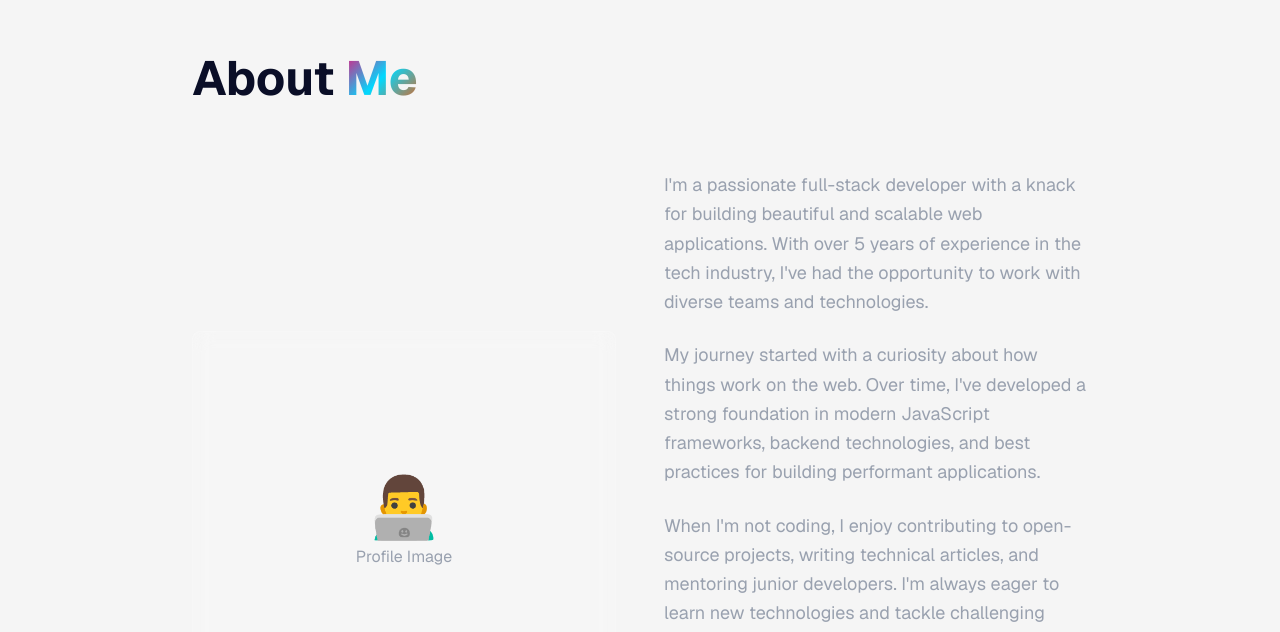
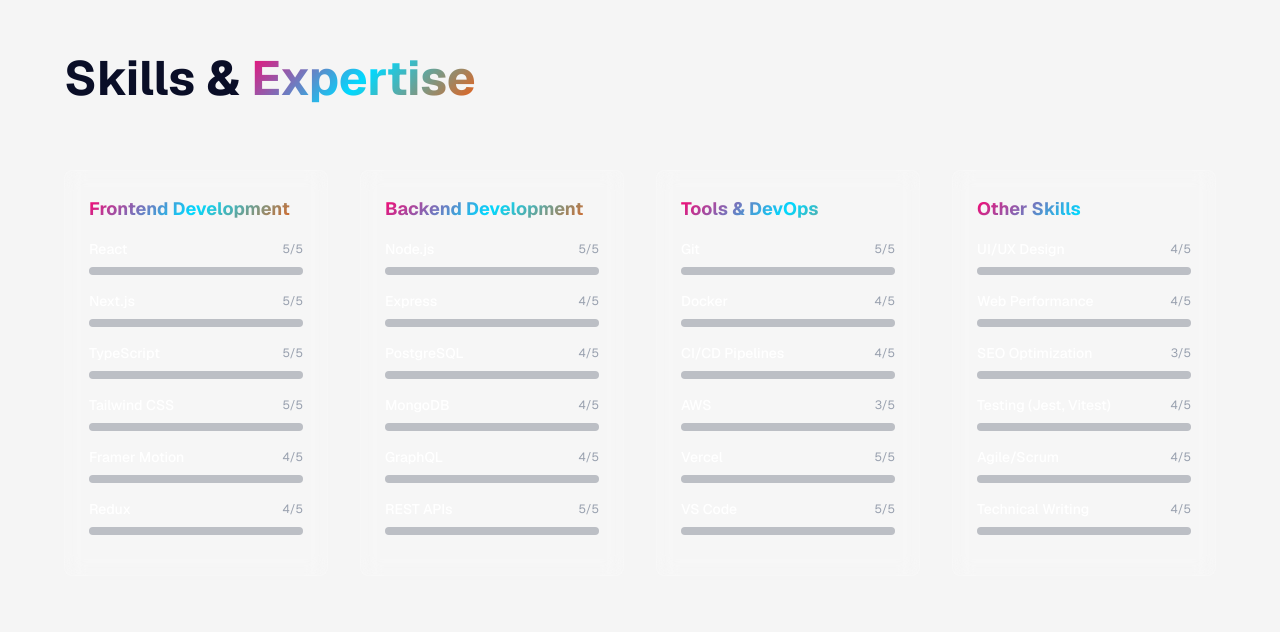
Before and after one commit to Ramdularey1/Portfolio, a Next.js app: page / in a window 1280 px wide. Shown: the part 908-1540 px from the top of the page. Built offline with nearby package versions, Linux system fonts and the light colour scheme.

Commit message:
Remove About section

```diff
--- a/src/app/page.tsx
+++ b/src/app/page.tsx
@@ -1,5 +1,4 @@
 import { Hero } from "@/components/Hero";
-import { About } from "@/components/About";
 import { Skills } from "@/components/Skills";
 import { Projects } from "@/components/Projects";
 import { Experience } from "@/components/Experience";
@@ -9,7 +8,6 @@
   return (
     <>
       <Hero />
-      <About />
       <Skills />
       <Projects />
       <Experience />
```
